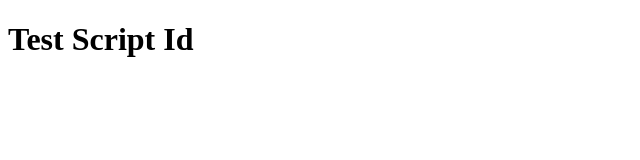
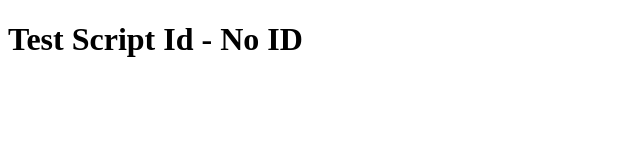
Before and after one commit to wilsongayle/snippet-test, a plain HTML site: page index.html in a window 1280 px wide. Shown: the whole page, without its empty margins (0-640 px from the left). Drawn offline with Linux system fonts and the light colour scheme.

Commit message:
Update index.html

```diff
--- a/index.html
+++ b/index.html
@@ -8,7 +8,7 @@
   <script src="https://cdn.optimizely.com/js/20890754917.js"></script>
 </head>
 <body>
-  <h1>Test Script Id</h1>
+  <h1>Test Script Id - No ID</h1>
 
 </body>
 </html>
```
